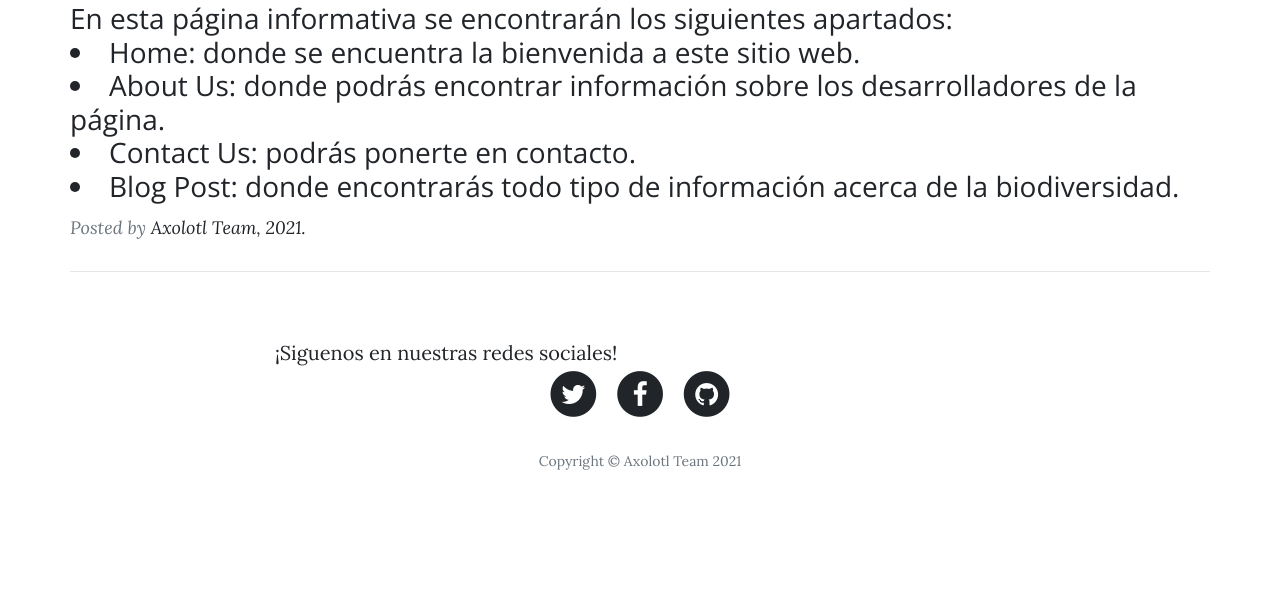
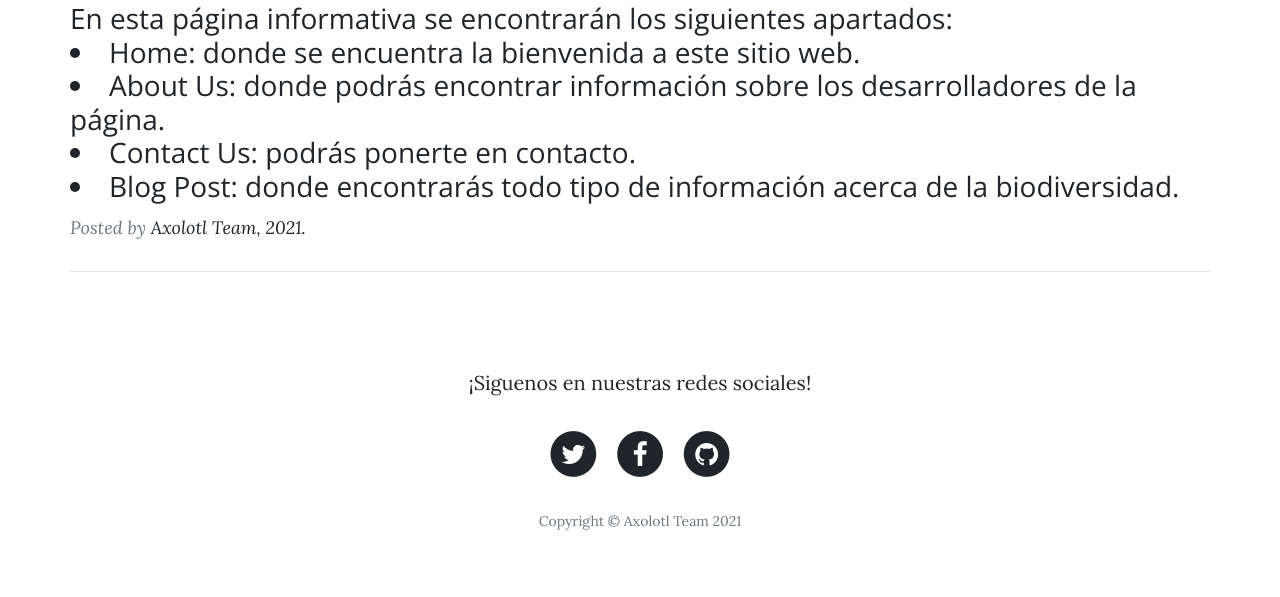
Before and after one commit to iscRamirezAbril/Biodiversidad, a PHP site: page / in a window 1280 px wide. Shown: the part 882-1479 px from the top of the page. Before the commit the page ends 1352 px from the top, so only its background shows below. Run offline with PHP 8.4, Linux system fonts and the light colour scheme.

Commit message:
Última modificación

```diff
--- a/index.php
+++ b/index.php
@@ -69,8 +69,8 @@
     <footer>
         <div class="container">
             <div class="row">
-                <div class="col-md-20 col-lg-8 mx-auto">
-                ¡Siguenos en nuestras redes sociales!
+                <div class="col-md-10 col-lg-8 mx-auto">
+                <p class="text-center">¡Siguenos en nuestras redes sociales!</p>
                     <ul class="list-inline text-center">
                         <li class="list-inline-item"><span class="fa-stack fa-lg"><i class="fa fa-circle fa-stack-2x"></i><i class="fa fa-twitter fa-stack-1x fa-inverse"></i></span></li>
                         <li class="list-inline-item"><span class="fa-stack fa-lg"><i class="fa fa-circle fa-stack-2x"></i><i class="fa fa-facebook fa-stack-1x fa-inverse"></i></span></li>
```
